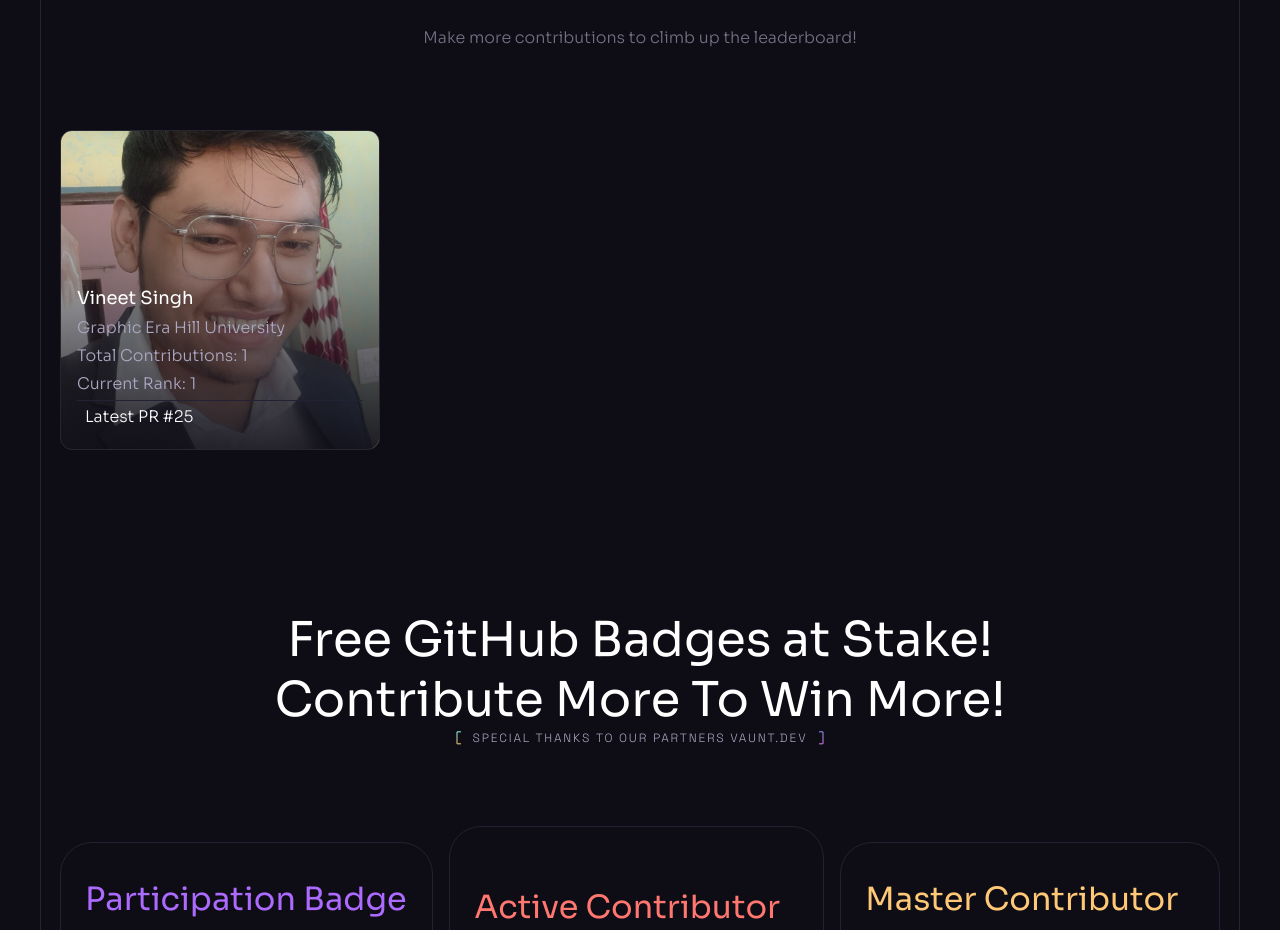
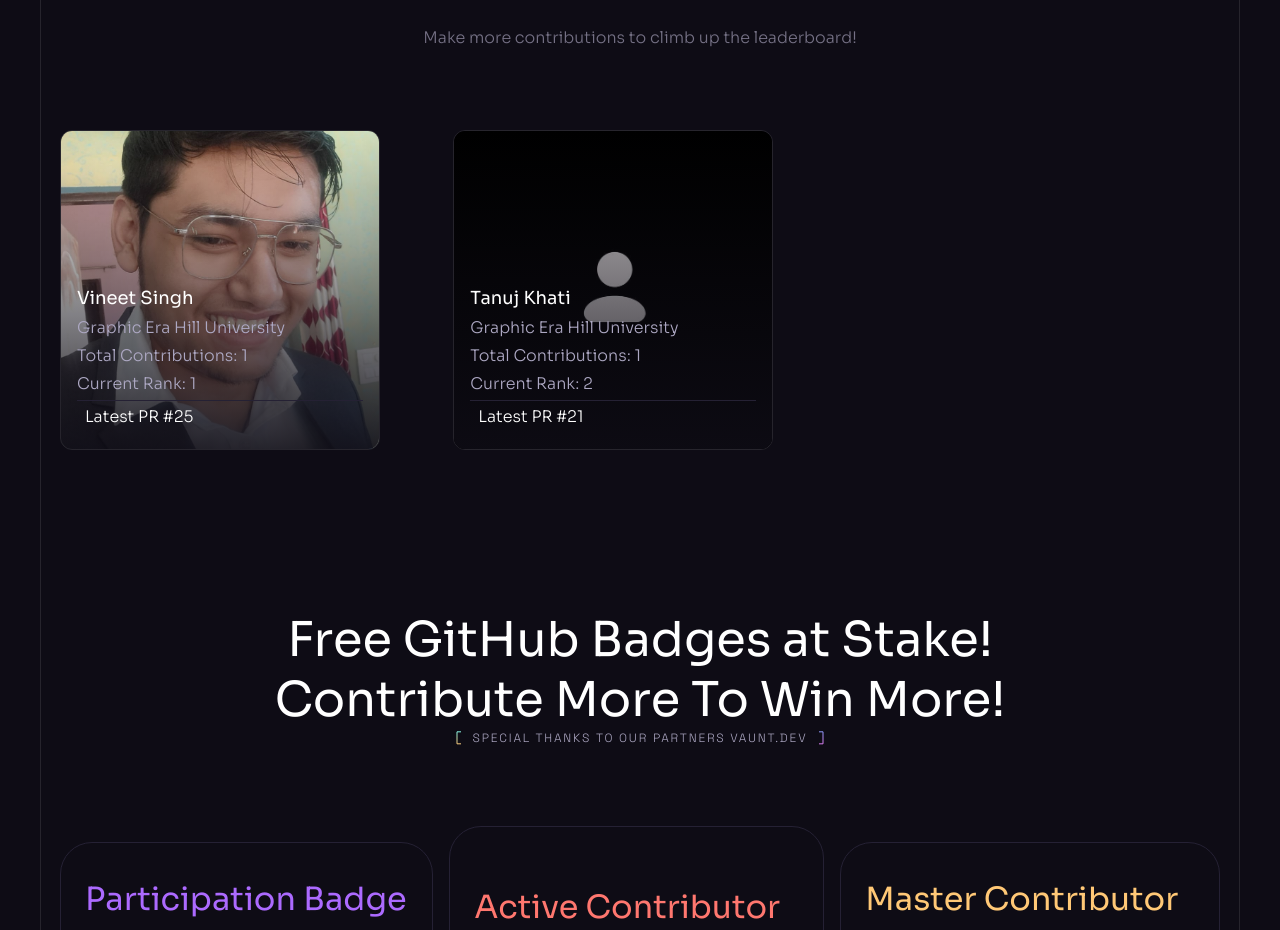
Before and after one commit to iamAyushChamoli/hacktoberfest-24, a React (Vite) app: page / in a window 1280 px wide. Shown: the part 4180-5110 px from the top of the page. Built offline with nearby package versions, Linux system fonts and the light colour scheme.

Commit message:
Add participant tanujkhati

```diff
--- a/src/participants/avatars/index.js
+++ b/src/participants/avatars/index.js
@@ -1,4 +1,5 @@
 import ayush from "./img/ayush.jpg";
 import vineet from "./img/vineet.jpg";
+import tanujkhati from "./img/tanujkhati.jpg";
 
-export { ayush, vineet };
+export { ayush, vineet, tanujkhati };
--- a/src/participants/participants.js
+++ b/src/participants/participants.js
@@ -1,4 +1,4 @@
-import { vineet } from "./avatars/index";
+import { vineet, tanujkhati } from "./avatars/index";
 
 export const participantData = [
  {
@@ -9,4 +9,13 @@ export const participantData = [
     pr: [25],
     prLink: ["https://github.com/iamAyushChamoli/hacktoberfest-24/pull/25"],
   },
+  {
+    id: "2",
+    name: "Tanuj Khati",
+    university: "Graphic Era Hill University",
+    img: tanujkhati,
+    pr: [21],
+    prLink: ["#link"],
+  },
+
 ];
```
Also changed, not shown: src/participants/avatars/img/tanujkhati.jpg (added).
